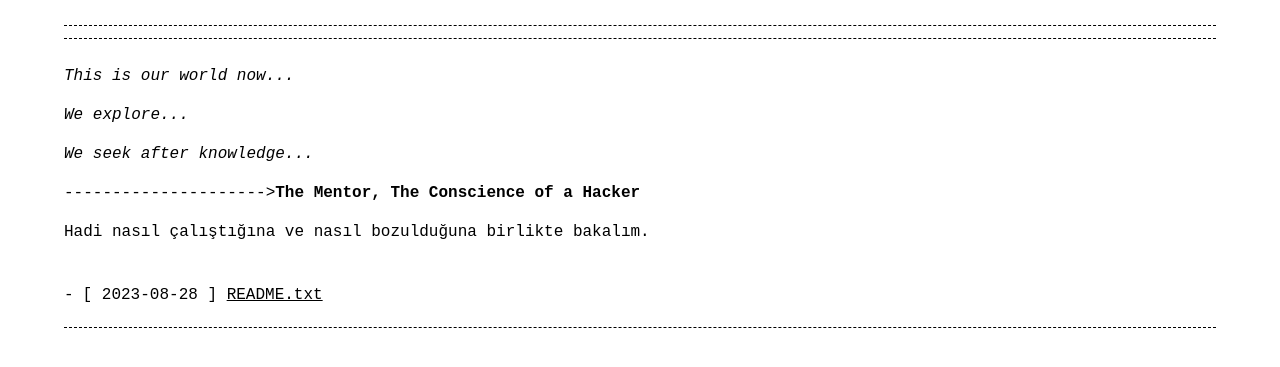
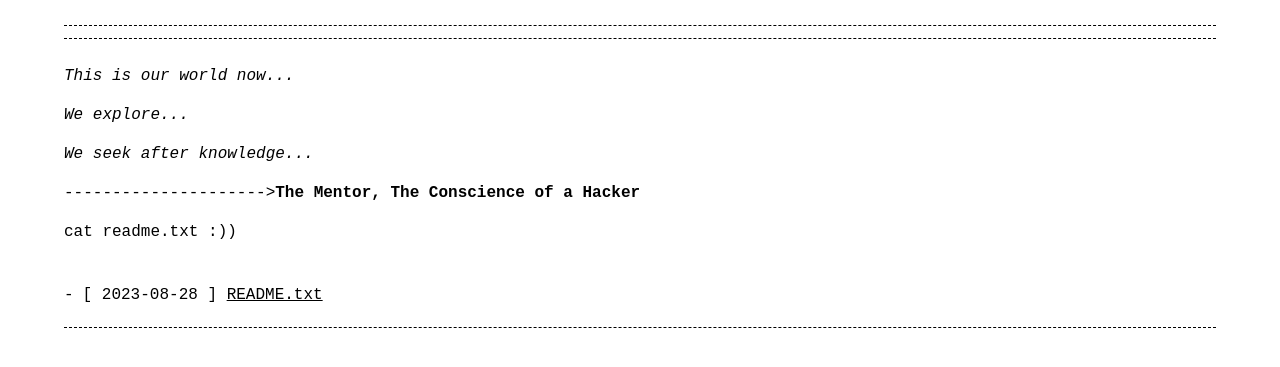
Before and after one commit to setpasslock/setpasslock.github.io, a Jekyll site: the page built from index.md, in a window 1280 px wide. Shown: the top 367 px of the page. Built offline with Jekyll 4.4.1, drawn with Linux system fonts in a browser that asks for light colours.

Commit message:
Update index.md

```diff
--- a/index.md
+++ b/index.md
@@ -9,4 +9,4 @@ permalink: /
 <p><em>We seek after knowledge...</em></p>
 <p>---------------------><b>The Mentor, The Conscience of a Hacker </b></p>
 
-Hadi nasıl çalıştığına ve nasıl bozulduğuna birlikte bakalım.
+cat readme.txt :))
```
